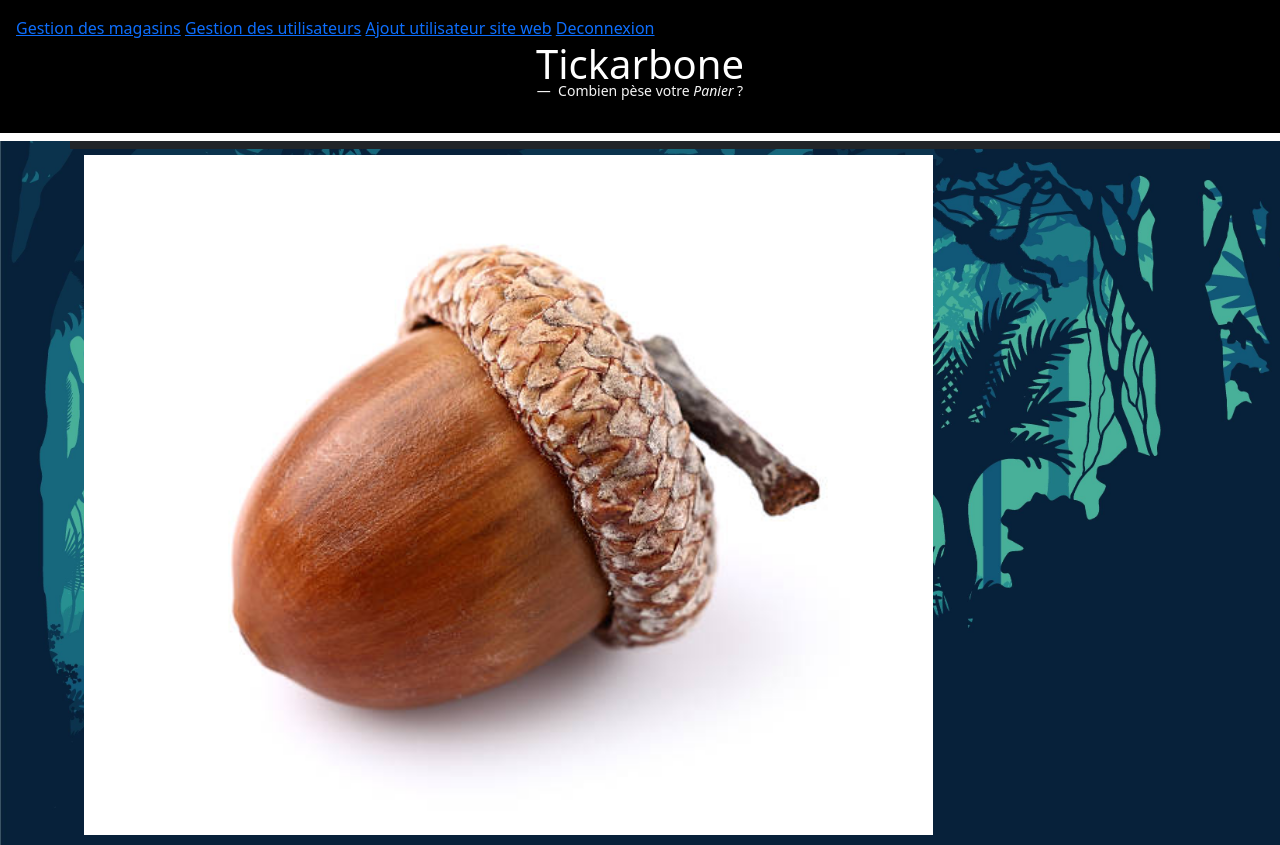
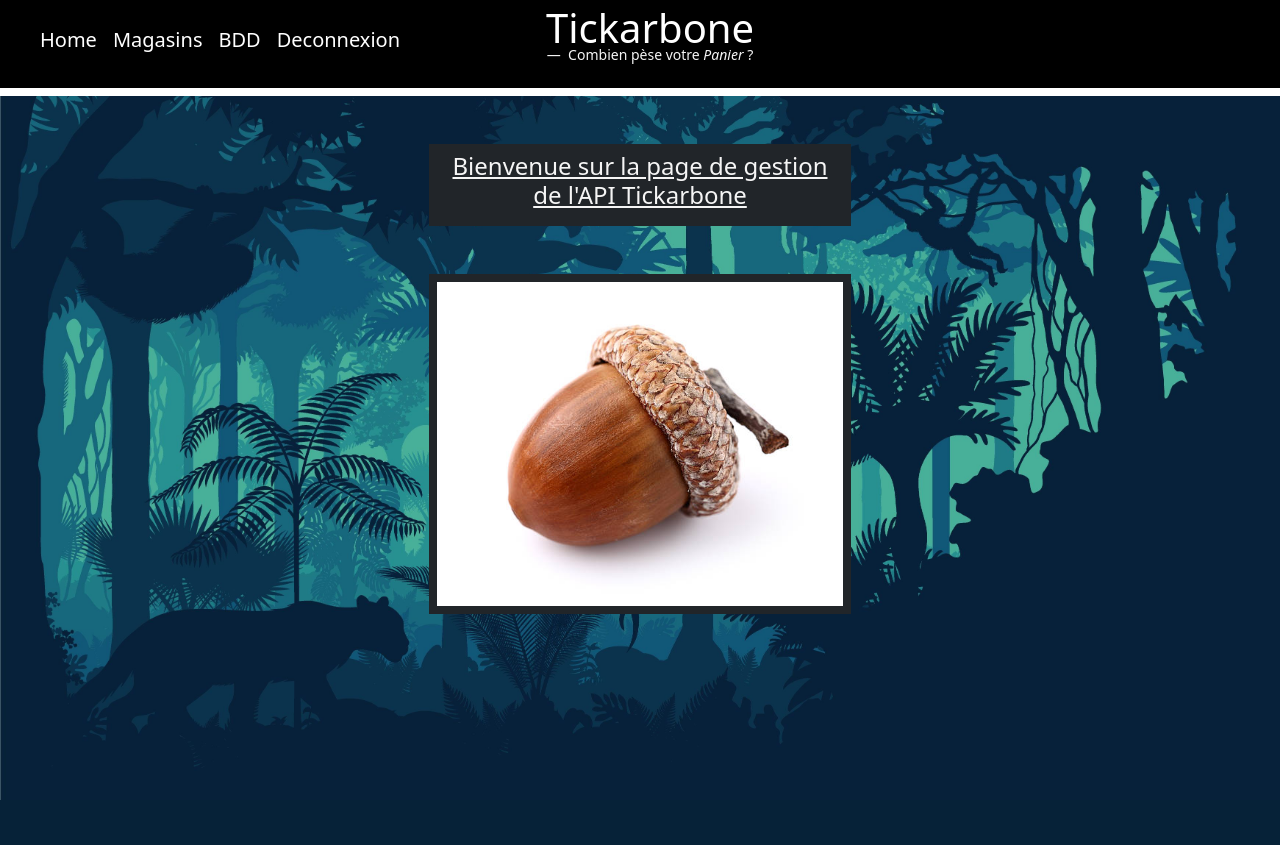
Before and after one commit to Azure-Samples/msdocs-flask-postgresql-sample-app, a Flask app: page /home in a window 1280 px wide. After the commit the page ends 800 px from the top, so only its background shows below. Run offline with Flask 2, Linux system fonts and the light colour scheme; parts of the project's set-up code (start-up, migrations or seed data) failed here and were passed over; some libraries are stand-ins or nearby versions.

Commit message:
MaJ Menu site web

```diff
--- a/templates/add_user_website.html
+++ b/templates/add_user_website.html
@@ -5,7 +5,8 @@
     <meta charset="utf-8">
     <meta http-equiv="X-UA-Compatible" content="IE=edge">
     <meta name="viewport" content="width=device-width, initial-scale=1">
-    <title>Flask Auth Example</title>
+    <title>Tickarbone</title>
+    <link rel="icon" type="image/x-icon" href="/static/img/ScratFonticon.png">
     <link rel="stylesheet" href="https://cdnjs.cloudflare.com/ajax/libs/bulma/0.7.2/css/bulma.min.css" />
 </head>
 
--- a/templates/home.html
+++ b/templates/home.html
@@ -8,33 +8,69 @@
     <!-- Stylesheet CSS -->
     <link rel="stylesheet" href="{{ url_for('static', filename= 'css/style.css') }}">
 
-    <title>Home</title>
+    <title>Tickarbone</title>
+    <link rel="icon" type="image/x-icon" href="/static/img/ScratFonticon.png">
 
 </head>
 <body class="back">
 <div class="container-fluid"> <!-- Class permettant de conserver la page vertical-fixe -->
 <div class="col"> <!-- Class de la page web, permet de Stratifier la page, développer le code dedans -->
-    <div class="row"> <!-- Bande Titre Tickarbone-->
-      <div class="col p-3 text-white" style="background-color: black;">
-        <a href="{{ url_for('index') }}">Gestion des magasins</a>
-        <a href="{{ url_for('user') }}">Gestion des utilisateurs</a>
-        <a href="{{ url_for('add_user') }}" class="navbar-item">Ajout utilisateur site web</a>
-        <a href="{{ url_for('logout') }}" class="navbar-item">Deconnexion</a>
+  <div class="row" style="background-color: black;"> <!-- Bande Titre Tickarbone-->
+    <div class="col p-1 text-white"> <!-- Bande Menu -->
+      <nav class="navbar navbar-expand-lg navbar-dark p-3 text-white">
+        <div class="container-fluid collapse navbar-collapse" id="navbarText">
+          <ul class="navbar-nav me-auto mb-2 mb-lg-0">
+            <li class="nav-item">
+              <a class="nav-link active" aria-current="page" href="{{ url_for('welcome') }}"><h5>Home</h5></a>
+            </li>
+            <li class="nav-item">
+              <a class="nav-link active" aria-current="page" href="{{ url_for('user') }}"><h5>Magasins</h5></a>
+            </li>
+            <li class="nav-item">
+              <a class="nav-link active" aria-current="page" href="{{ url_for('index') }}"><h5>BDD</h5></a>
+            </li>
+            <li class="nav-item">
+              <a class="nav-link active" aria-current="page" href="{{ url_for('logout') }}"><h5>Deconnexion</h5></a>
+            </li>
+          </ul>
+        </div>
+      </nav>
+    </div>
 
+    <div class="col p-1 text-white"> <!-- Bande Titre-->
       <h1 class="text-center">Tickarbone</h1>
       <figcaption class="blockquote-footer">
       Combien pèse votre <cite title="Source Title">Panier</cite> ?
       </figcaption>
     </div>
-    </div>
+
+    <div class="col p-1 text-white"><!-- Colonne droite équilibrage avec menu !--></div>
   </div>
 
   <div class="row"> <!-- Bande blanche séparateur menu -->
       <div class="col p-1 bg-white"> </div>
   </div>
 
-  <div class="col p-1 container-sm bg-dark"> <!-- Image Scrat -->
-    <img src="/static/img/gland.jpg" class="img-fluid w-75" style="margin:10px; float:left" alt="gland.jpg">
+  <br>
+  <br>
+
+  <div class="row">
+  <div class="col"></div>
+    <div class="col p-1 container-sm bg-dark p-2 text-center"> <!-- Image Scrat -->
+      <h4><u>Bienvenue sur la page de gestion de l'API Tickarbone</u></h4>
+    </div>
+  <div class="col"></div>
+  </div>
+
+  <br>
+  <br>
+
+  <div class="row">
+  <div class="col"></div>
+    <div class="col p-1 container-sm bg-dark p-2"> <!-- Image Scrat -->
+      <img src="/static/img/gland.jpg" class="img-fluid" alt="gland.jpg">
+    </div>
+  <div class="col"></div>
   </div>
 
   <br>
```
Also changed, not shown: templates/handleuser.html (+31 -10 lines), templates/index.html (+31 -7 lines), templates/login.html (+4 -5 lines), static/img/ScratFonticon.png (added), static/img/WhatsApp Image 2023-01-11 at 16.59.41.jpeg (deleted). Lines whose indentation alone changed are shown as unchanged.
